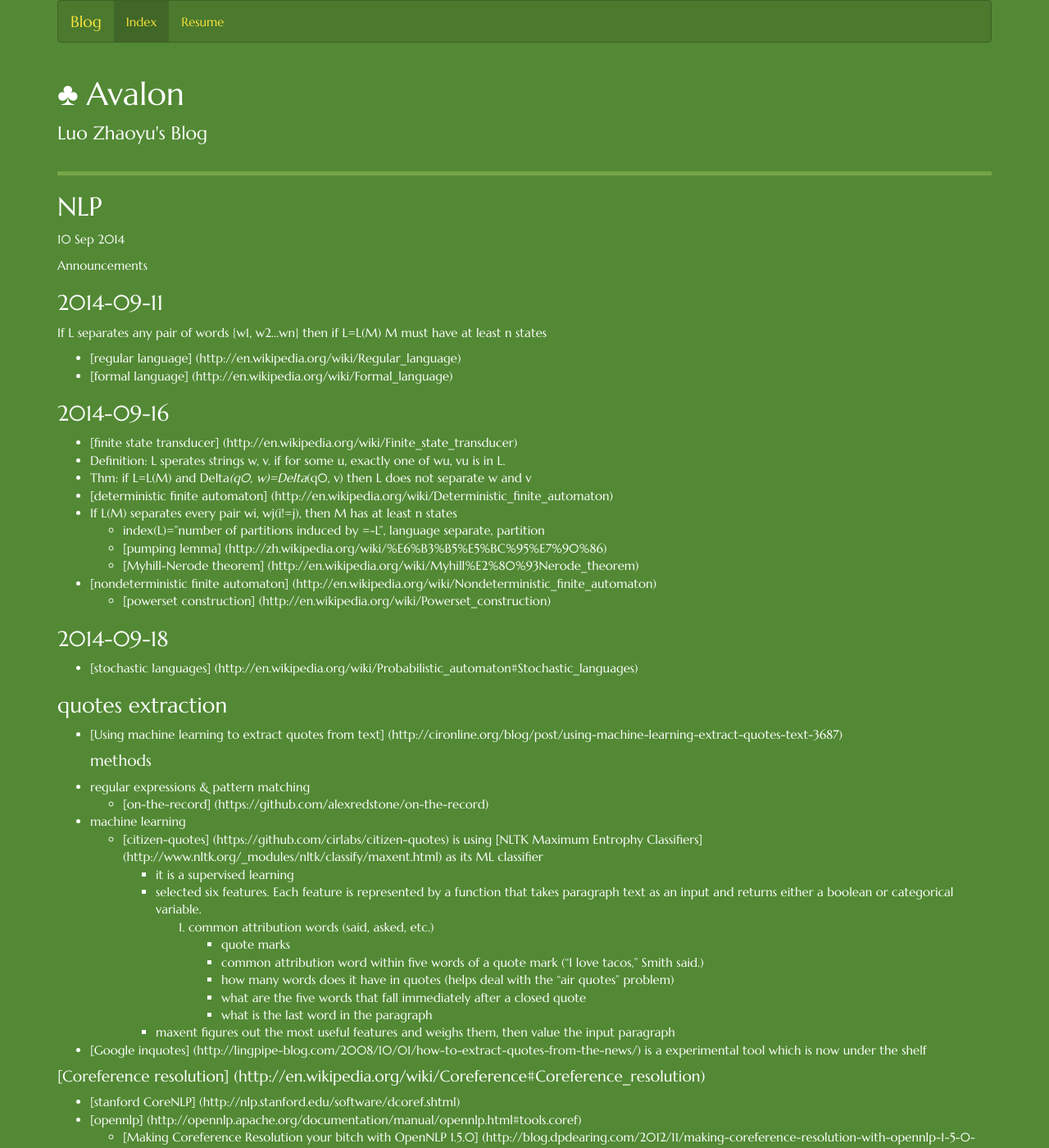
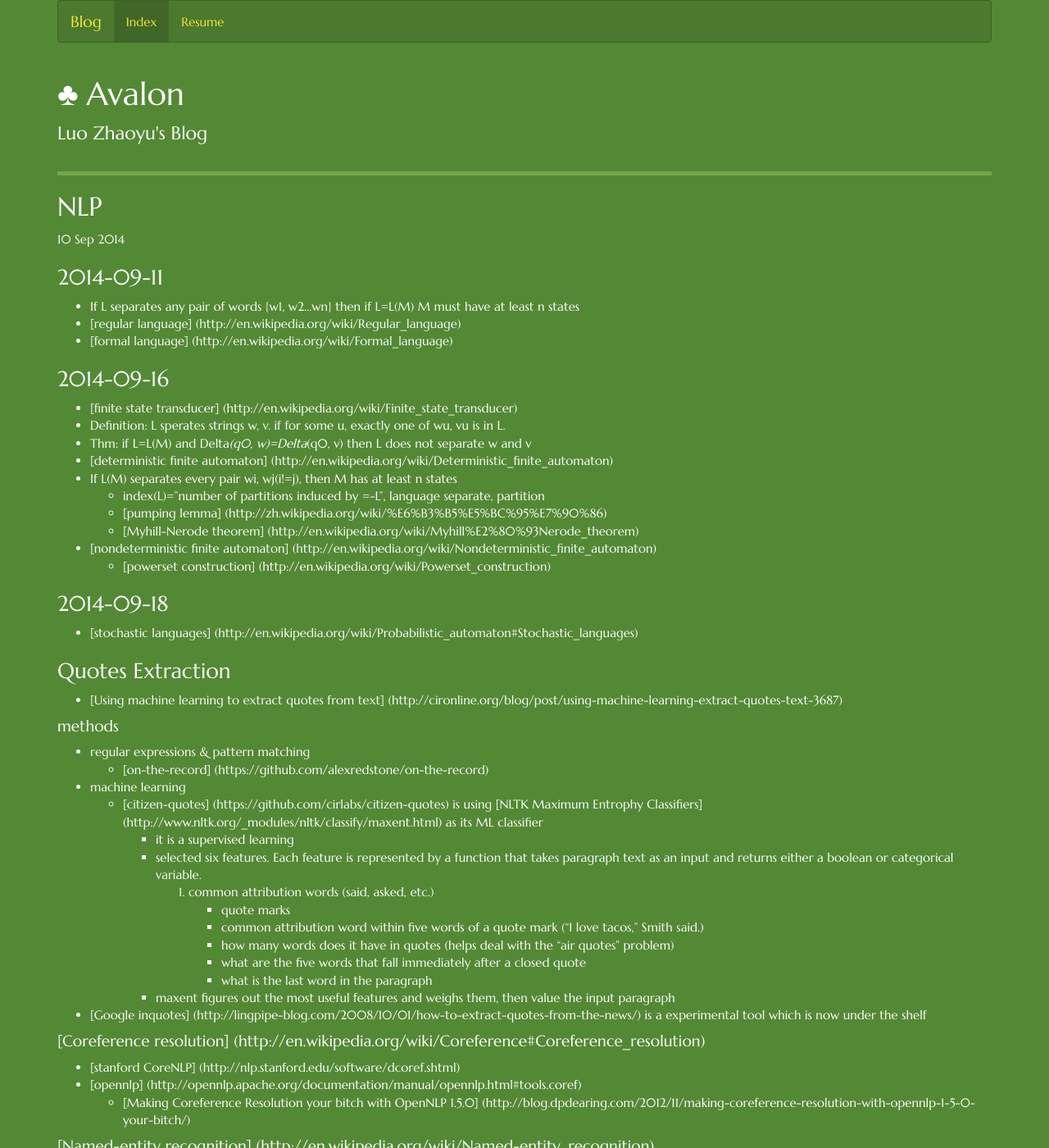
Before and after one commit to luozhaoyu/luozhaoyu.github.io, a Jekyll site: the page built from _posts/2014-09-10-NLP.md, in a window 1280 px wide and 1400 px high. Shown: the whole window at 82% size. Built offline with Jekyll 4.4.1, drawn with Linux system fonts in a browser that asks for light colours; nearby versions of some CDN libraries; Markdown is read by kramdown in place of the engine named in the settings.

Commit message:
modify display

```diff
--- a/_posts/2014-09-10-NLP.md
+++ b/_posts/2014-09-10-NLP.md
@@ -3,10 +3,8 @@ layout: post
 title: "NLP"
 ---
 
-Announcements
-
 ### 2014-09-11
-If L separates any pair of words {w1, w2...wn} then if L=L(M) M must have at least n states
+* If L separates any pair of words {w1, w2...wn} then if L=L(M) M must have at least n states
 * [regular language] (http://en.wikipedia.org/wiki/Regular_language)
 * [formal language] (http://en.wikipedia.org/wiki/Formal_language)
 
@@ -25,8 +23,9 @@ If L separates any pair of words {w1, w2...wn} then if L=L(M) M must have at lea
 ### 2014-09-18
 * [stochastic languages] (http://en.wikipedia.org/wiki/Probabilistic_automaton#Stochastic_languages)
 
-### quotes extraction
+### Quotes Extraction
 * [Using machine learning to extract quotes from text] (http://cironline.org/blog/post/using-machine-learning-extract-quotes-text-3687)
+
 #### methods
 * regular expressions & pattern matching
     * [on-the-record] (https://github.com/alexredstone/on-the-record)
```
